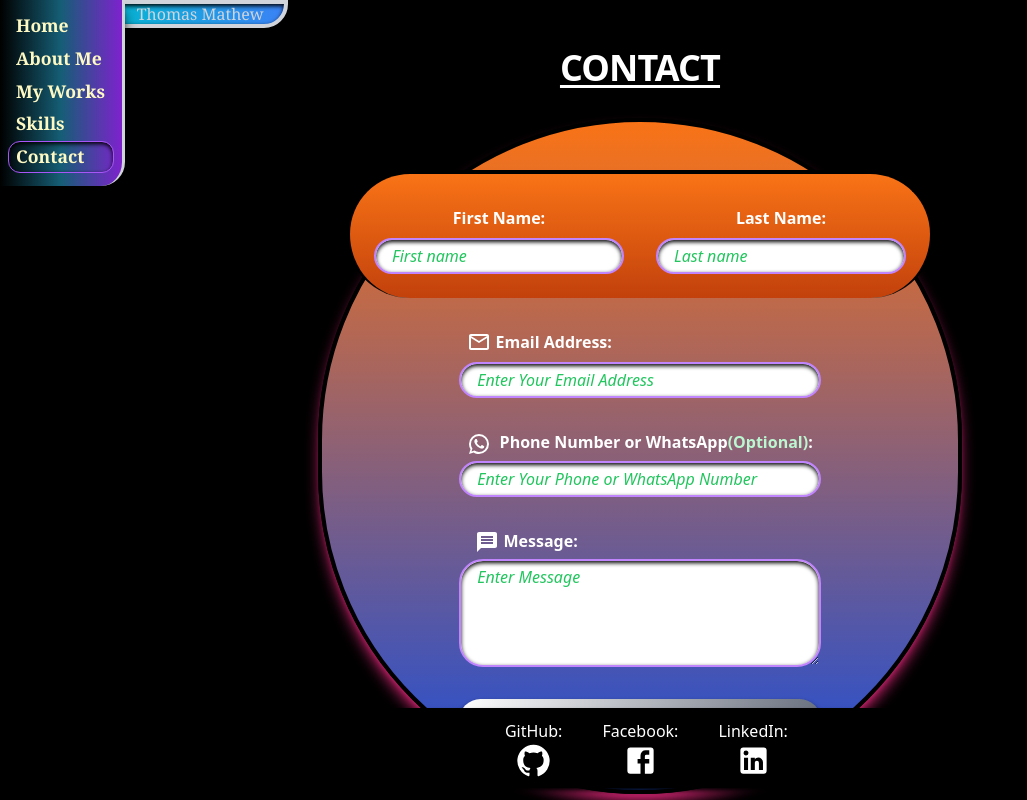
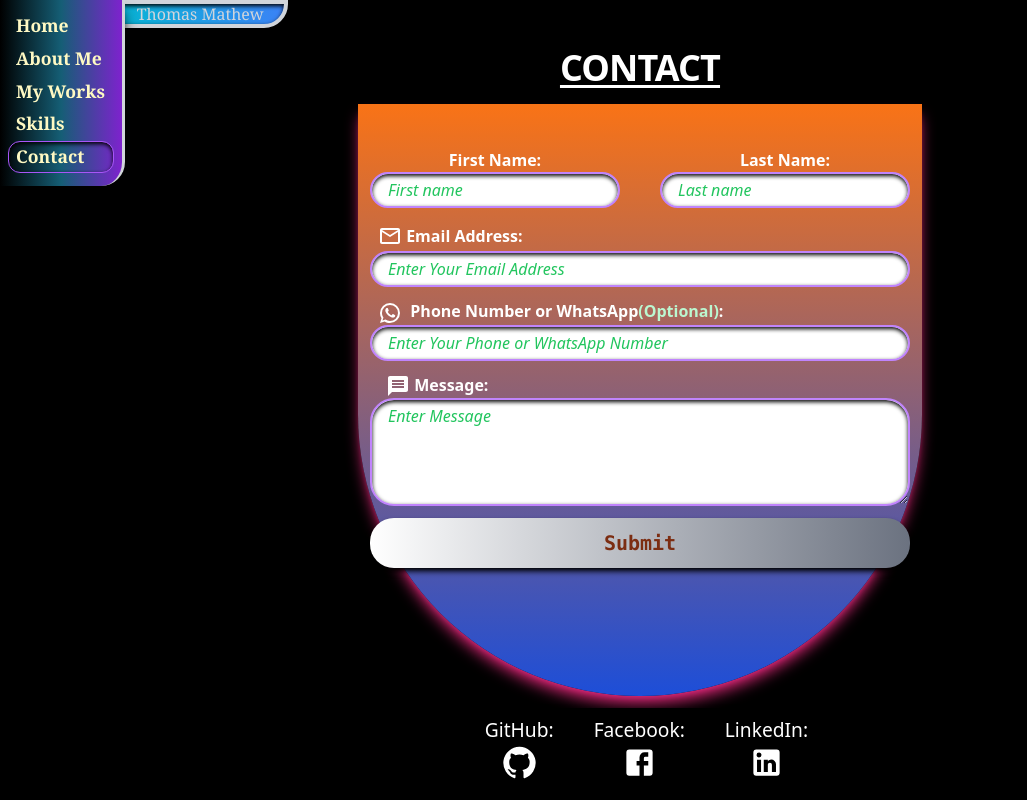
Before and after one commit to luffy17zoro17/portfolio.1, a Next.js app: page /contact in a window 1280 px wide. Shown: the whole page, without its empty margins (0-1027 px from the left). Built offline with nearby package versions, Linux system fonts and the light colour scheme.

Commit message:
contacts fixed

```diff
--- a/components/ContactForm.js
+++ b/components/ContactForm.js
@@ -7,32 +7,20 @@ import WhatsAppIcon from '@mui/icons-material/WhatsApp';
 
 const ContactForm = ({state,handleSubmit}) => {
  return (
- <div>
+ <div className='shadow-lg border-black mt-[11rem]
+ shadow-pink-600 rounded-b-full flex
+ flex-col justify-center items-center
+ bg-gradient-to-b from-orange-500 to-blue-700 md:mt-[0rem]'>
   <form onSubmit={handleSubmit}>
-
-  <div className='flex flex-col justify-center
-  relative items-center'>
-    <h1 className='font-bold text-4xl top-[3rem] z-30
-    fixed shadow-md shadow-black bg-black
-    flex justify-center text-white tracking-tight
-     underline underline-offset-4'>CONTACT</h1>
-
-  <div className='flex flex-col justify-center items-center space-y-2
-  mt-[4rem] md:mt-[0rem]
-  text-green-600'>
-  <div className='flex flex-col items-center justify-center'>
-  <div className='flex flex-col items-center justify-center
-  space-y-[2rem] text-center font-semibold md:bg-gradient-to-b md:from-orange-500
-  md:to-orange-700
-  md:flex-row md:space-y-[0rem] md:space-x-[2rem]
-  md:border-4 md:rounded-full md:px-6 md:py-6
-  md:border-black md:bg-white md:z-0 md:border-b-0'>
-
+  <div className='px-3 pb-[8rem] py-11 space-y-4'>
+  <div className='font-semibold space-y-3 flex flex-col justify-center
+  items-center md:space-y-0 md:flex-row
+  md:space-x-4 lg:space-x-10'>
 
 
   <div className='md:flex md:flex-col md:items-center'>
 
-  <label className='z-20 py-2 text-white' htmlFor='first'>First Name:</label>
+  <label className='z-20 text-white' htmlFor='first'>First Name:</label>
   <input className="shadow-inner shadow-black
    flex p-1 pl-4 font-light italic z-20
    placeholder-green-500
@@ -43,7 +31,7 @@ const ContactForm = ({state,handleSubmit}) => {
   </div>
 
   <div className='md:flex md:flex-col md:items-center'>
-  <label className='py-2 text-white' htmlFor='last'>Last Name:</label>
+  <label className='text-white' htmlFor='last'>Last Name:</label>
   <input className="shadow-inner placeholder-green-500
    shadow-black flex p-1 pl-4 font-light italic
   outline-none border-2 border-purple-400 rounded-3xl"
@@ -54,8 +42,8 @@ const ContactForm = ({state,handleSubmit}) => {
 
   </div>
 
-  <div className='flex flex-col space-y-[2rem] pt-[2rem] font-semibold'>
-  <div className='space-y-[0.3rem]'>
+  <div className='flex space-y-3 flex-col font-semibold'>
+  <div className=''>
   <label className="p-2 text-white" htmlFor="email">
     <MailOutlineIcon className='mb-[0.2rem]'/>&nbsp;Email Address:
   </label>
@@ -68,7 +56,7 @@ const ContactForm = ({state,handleSubmit}) => {
   autoComplete="off" required/>
   </div>
 
-  <div className='space-y-[0.3rem]'>
+  <div className=''>
   <label className="p-2 text-white"
   htmlFor='number'><WhatsAppIcon/>&nbsp;
   Phone Number or WhatsApp<span className='text-green-200'>
@@ -88,7 +76,7 @@ const ContactForm = ({state,handleSubmit}) => {
     field="email"
     errors={state.errors}
   />
-  <div className='space-y-[0.3rem]'>
+  <div className=''>
   <label className='m-4 text-white'
   htmlFor="message"><MessageIcon/>&nbsp;Message:</label>
   <textarea
@@ -121,9 +109,6 @@ const ContactForm = ({state,handleSubmit}) => {
   </div>
   </div>
   </div>
-  </div>
-
-  </div>
 </form>
 </div>
     );
--- a/components/ContactFormFunc.js
+++ b/components/ContactFormFunc.js
@@ -38,22 +38,21 @@ const ContactFormFunc=({state,handleSubmit})=>{
     }
     return (
 
+    <div className='h-screen flex bg-black'>
+     <div className='flex justify-center
+     flex-col items-center
+      w-[100%] text-[1rem]'>
 
-     <div className='relative flex justify-center
-     flex-col items-center bg-black h-[55rem]
-      w-[100%] text-[1rem]'>
-      <div className='shadow-lg border-black p-6
-          shadow-pink-600 rounded-full border-4 mt-[4rem]
-          bg-gradient-to-b from-orange-500 to-blue-700 py-[3rem] md:mt-[2rem]'>
          <ContactForm
             state={state}
             handleSubmit={handleSubmit}
          />
+      </div>
 
-      </div>
       <ContactFooter/>
+     </div>
 
-     </div>
+
 
     );
   }
--- a/pages/contact.js
+++ b/pages/contact.js
@@ -16,7 +16,7 @@ const Contact=()=>{
 
   return (
     <>
-    <div className='relative w-[100%] h-screen'>
+    <div className='relative h-screen'>
     <header className='fixed top-0 left-0 z-40'>
 
          <div className="border border-purple-500 rounded-xl
@@ -25,6 +25,11 @@ const Contact=()=>{
           <SideNav/>
     </header>
     <main className='text-[2.4vmin]'>
+
+    <h1 className='font-bold text-2xl top-[3rem] z-30
+    fixed shadow-md shadow-black bg-black w-[100%]
+    flex justify-center text-white tracking-tight
+     underline underline-offset-4 lg:text-4xl'>CONTACT</h1>
     <ContactFormFunc
        state={state}
        handleSubmit={handleSubmit}
```
